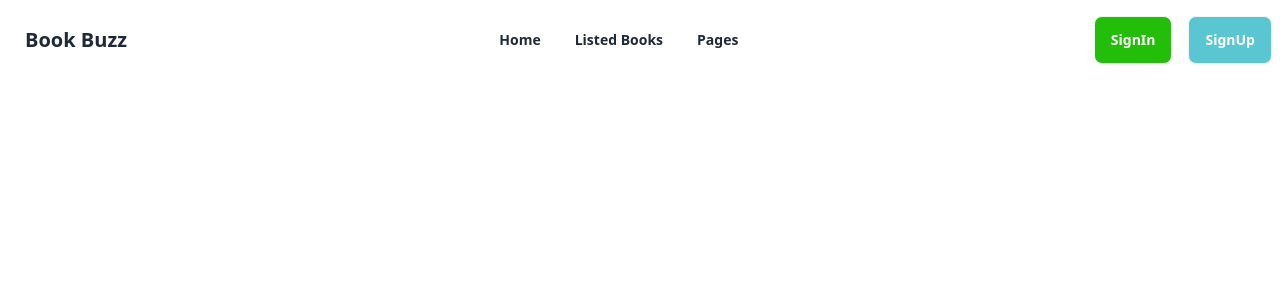
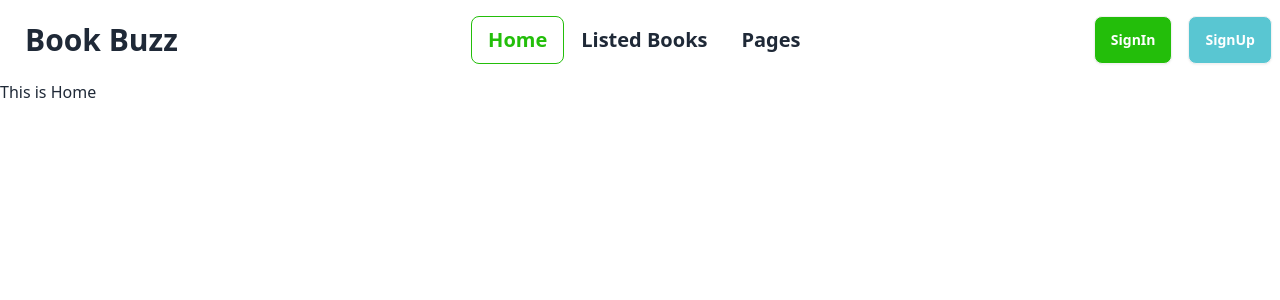
Before and after one commit to tisabbir/book-buzz, a React (Vite) app: page / in a window 1280 px wide. Shown: the top 300 px of the page. Built offline with nearby package versions, Linux system fonts and the light colour scheme.

Commit message:
Navbar made functional

```diff
--- a/src/Components/Nav.jsx
+++ b/src/Components/Nav.jsx
@@ -1,17 +1,46 @@
-import { NavLink } from "react-router-dom";
+import { Link, NavLink } from "react-router-dom";
 
 const Nav = () => {
   return (
     <div>
       <div className="navbar flex justify-between items-center">
         <div className="">
-          <a className="btn btn-ghost text-xl">Book Buzz</a>
+          <Link to={"/"} className="btn btn-ghost text-3xl font-bold">
+            Book Buzz
+          </Link>
         </div>
         <div className="flex-none">
           <ul className="menu menu-horizontal px-1">
-            <NavLink className={"btn btn-ghost"}>Home</NavLink>
-            <NavLink className={"btn btn-ghost"}>Listed Books</NavLink>
-            <NavLink className={"btn btn-ghost"}>Pages</NavLink>
+            <NavLink
+              to={"/"}
+              className={({ isActive }) =>
+                isActive
+                  ? "btn btn-ghost border border-[#23BE0A] text-[#23BE0A] font-semibold text-xl"
+                  : "btn btn-ghost font-semibold text-xl"
+              }
+            >
+              Home
+            </NavLink>
+            <NavLink
+              to={"/listed"}
+              className={({ isActive }) =>
+                isActive
+                  ? "btn btn-ghost border border-[#23BE0A] text-[#23BE0A] font-semibold text-xl"
+                  : "btn btn-ghost font-semibold text-xl"
+              }
+            >
+              Listed Books
+            </NavLink>
+            <NavLink
+              to={"/pages"}
+              className={({ isActive }) =>
+                isActive
+                  ? "btn btn-ghost border border-[#23BE0A] text-[#23BE0A] font-semibold text-xl"
+                  : "btn btn-ghost font-semibold text-xl"
+              }
+            >
+              Pages
+            </NavLink>
           </ul>
         </div>
         <div className="flex gap-4 ">
--- /dev/null
+++ b/src/Pages/Home.jsx
@@ -0,0 +1,9 @@
+const Home = () => {
+  return (
+    <div>
+      <h1>This is Home</h1>
+    </div>
+  );
+};
+
+export default Home;
--- /dev/null
+++ b/src/Pages/ListedBooks.jsx
@@ -0,0 +1,9 @@
+const ListedBooks = () => {
+  return (
+    <div>
+      <h1>This is Listed Books</h1>
+    </div>
+  );
+};
+
+export default ListedBooks;
--- a/src/Components/MainLayout.jsx
+++ b/src/Pages/MainLayout.jsx
@@ -1,5 +1,5 @@
 import { Outlet } from "react-router-dom";
-import Nav from "./Nav";
+import Nav from "../Components/Nav";
 
 const MainLayout = () => {
   return (
--- /dev/null
+++ b/src/Pages/Pages.jsx
@@ -0,0 +1,9 @@
+const Pages = () => {
+  return (
+    <div>
+      <h1>This is Pages</h1>
+    </div>
+  );
+};
+
+export default Pages;
```
Also changed, not shown: src/main.jsx (+18 -1 lines).
